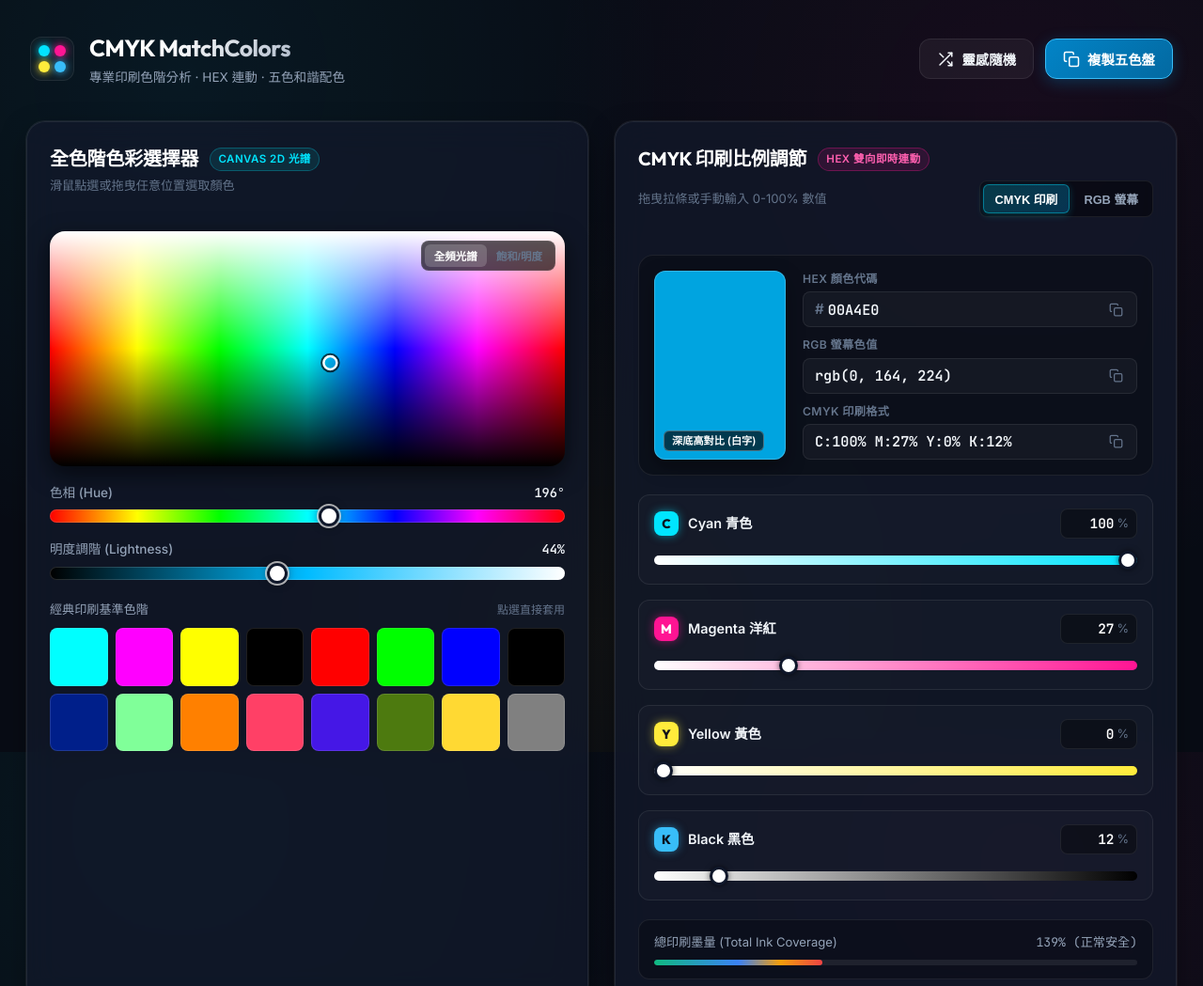
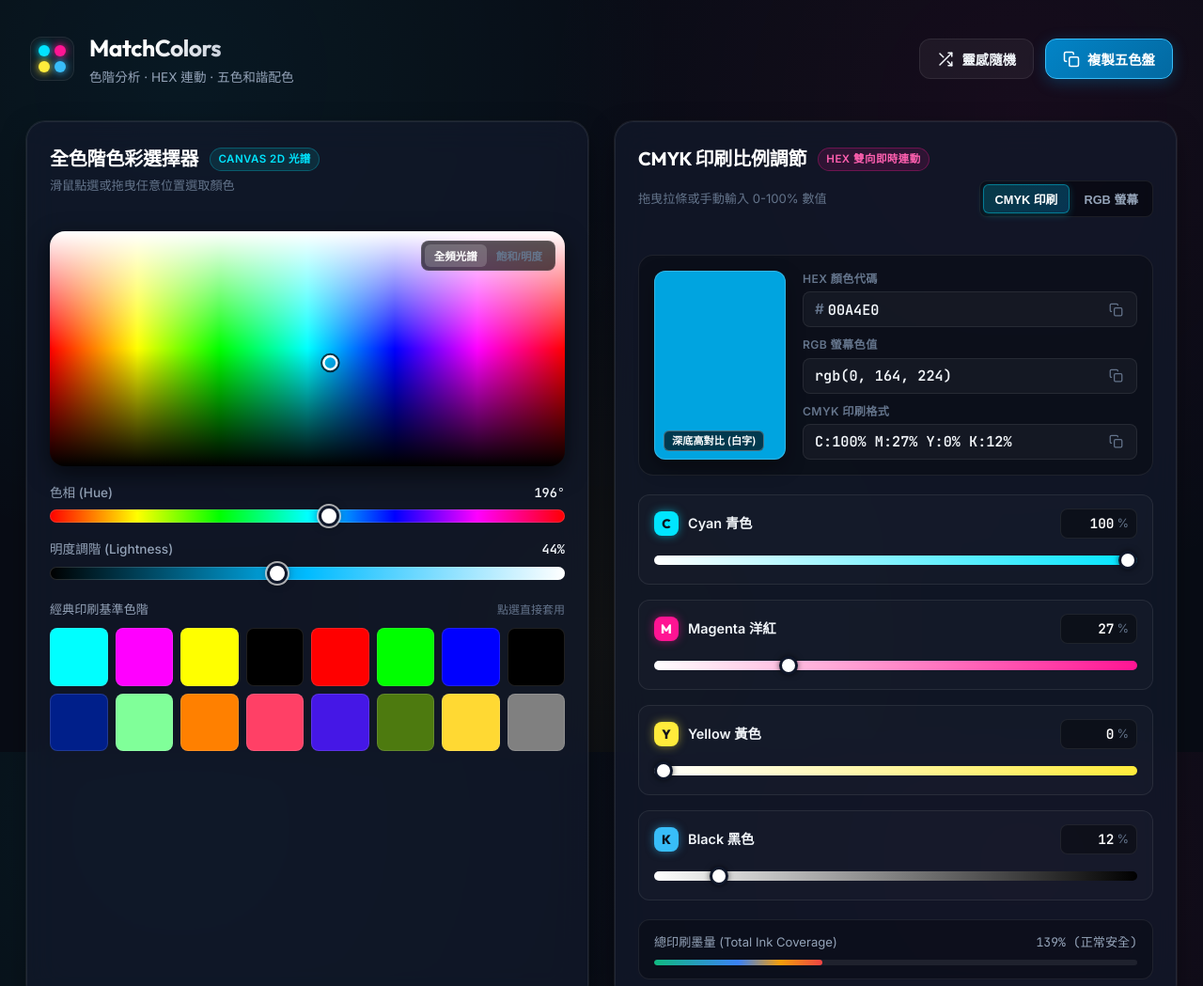
Before and after one commit to miuyu/miao, a plain HTML site: page MatchColors/index.html in a window 1280 px wide. Shown: the top 1049 px of the page at 94% size. Drawn offline with Linux system fonts and the light colour scheme.

Commit message:
Add files via upload

```diff
--- a/MatchColors/index.html
+++ b/MatchColors/index.html
@@ -3,8 +3,8 @@
 <head>
   <meta charset="UTF-8">
   <meta name="viewport" content="width=device-width, initial-scale=1.0">
-  <title>CMYK MatchColors - 專業印刷色階調色盤與五色配色工具</title>
-  <meta name="description" content="專業級 CMYK 印刷色彩比例調節、HEX 實時連動、全色階色彩選擇器與智慧五色配色系統">
+  <title>MatchColors - 色階調色盤與五色配色工具</title>
+  <meta name="description" content="專業級 比例調節、HEX 實時連動、全色階色彩選擇器與智慧五色配色系統">
   <!-- Google Fonts: Inter & Outfit -->
   <link rel="preconnect" href="https://fonts.googleapis.com">
   <link rel="preconnect" href="https://fonts.gstatic.com" crossorigin>
@@ -23,8 +23,8 @@
           <span class="dot dot-k"></span>
         </div>
         <div class="brand-text">
-          <h1>CMYK MatchColors</h1>
-          <span class="subtitle">專業印刷色階分析 · HEX 連動 · 五色和諧配色</span>
+          <h1>MatchColors</h1>
+          <span class="subtitle">色階分析 · HEX 連動 · 五色和諧配色</span>
         </div>
       </div>
 
```
